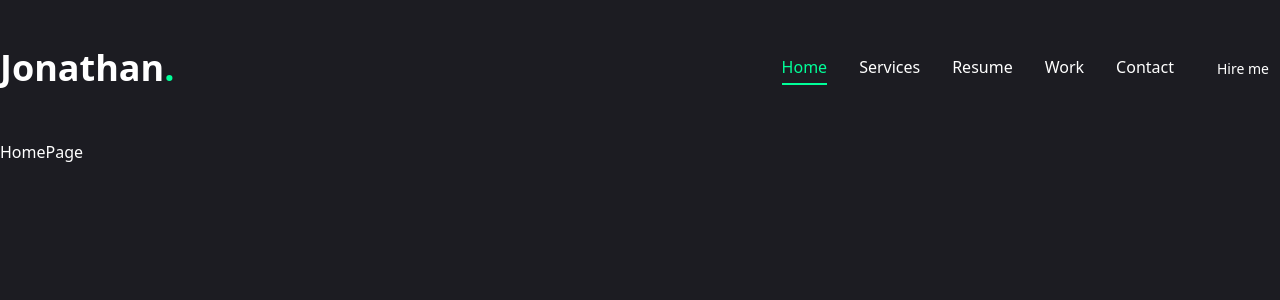
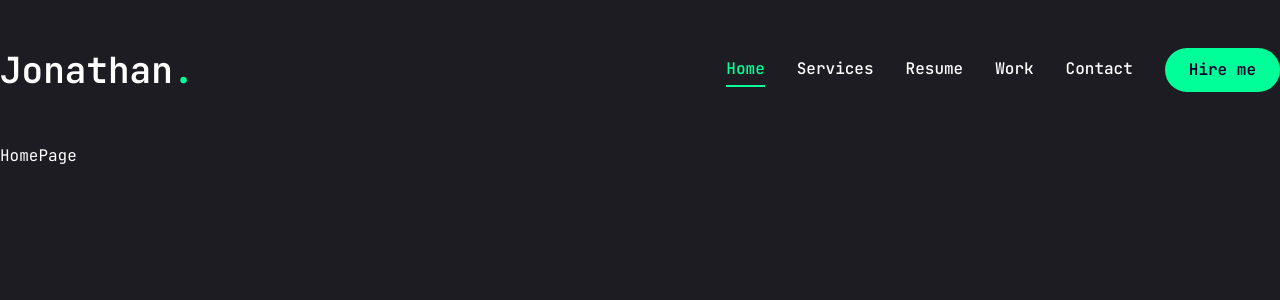
Before and after one commit to Dot010/personal-portfolio, a Next.js app: page / in a window 1280 px wide. Shown: the top 300 px of the page. Built offline with nearby package versions, Linux system fonts and the light colour scheme.

Commit message:
feat: enhance layout with mobile navigation and transition effects

```diff
--- a/app/layout.tsx
+++ b/app/layout.tsx
@@ -25,7 +25,7 @@ export default function RootLayout({
 }) {
   return (
     <html lang="en">
-      <body className={`${jetBrainsMono.variable} antialiased`}>
+      <body className={`${jetBrainsMono.className} antialiased`}>
         <Header />
         <StairTransition />
         <PageTransition>{children}</PageTransition>
--- a/components/Header.tsx
+++ b/components/Header.tsx
@@ -3,6 +3,7 @@ import { Button } from "./ui/button";
 
 // Components
 import Nav from "./Nav";
+import MobileNav from "./MobileNav";
 
 const Header = () => {
 
@@ -21,11 +22,13 @@ const Header = () => {
                 <div className="hidden xl:flex items-center gap-8">
                     <Nav />
                     <Link href={"/contact"}>
-                        <Button variant="ghost"> Hire me</Button>
+                        <Button> Hire me</Button>
                     </Link>
                 </div>
                 {/* {Mobile Nav} */}
-                <div className="xl:hidden"> mobile nav</div>
+                <div className="xl:hidden">
+                    <MobileNav />
+                </div>
             </div>
     </header>
     );
--- /dev/null
+++ b/components/MobileNav.tsx
@@ -0,0 +1,73 @@
+"use client";
+
+import { Sheet, SheetContent, SheetTrigger, SheetHeader, SheetTitle } from "@/components/ui/sheet";
+import { usePathname } from "next/navigation"
+import Link from "next/link";
+import { CiMenuFries } from 'react-icons/ci'
+import path from "path";
+import { VisuallyHidden } from '@radix-ui/react-visually-hidden';
+
+const links = [
+    {
+        name: 'home',
+        path: '/',
+    },
+        {
+        name: 'services',
+        path: '/services',
+    },
+            {
+        name: 'resume',
+        path: '/resume',
+    },
+                {
+        name: 'work',
+        path: '/work',
+    },
+                    {
+        name: 'contact',
+        path: '/contact',
+    },
+]
+    const MobileNav = () => {
+        const pathname = usePathname();
+        return (
+
+
+            <Sheet>
+                <SheetTrigger className="flex justify-center items-center">
+                    <CiMenuFries className="text-[32px] text-accent" />
+                </SheetTrigger>
+                <SheetContent className="flex flex-col">
+                    <VisuallyHidden>
+                        <SheetTitle>Menu</SheetTitle>
+                    </VisuallyHidden>
+
+                    <div className="mt-32 mb-40 text-center text-2xl">
+                    <Link href="/">
+                        <h1 className="text-4xl font-semibold">
+                        Jonathan<span
+                        className="text-accent">.</span></h1>
+                    </Link>
+                        </div>
+
+                    <nav className="flex flex-col justify-center items-center gap-8">
+                        {links.map((link, index) => {
+                            return (
+                                <Link
+                                href={link.path}
+                                key={index}
+                                className={`${link.path === pathname && "text-accent border-b-2 border-accent" }text-xl capitalize hover:text-accent transition-all`}
+                            >
+                                {link.name}
+                            </Link>
+
+                            );
+                        })}
+                    </nav>
+
+                </SheetContent>
+            </Sheet>
+        );
+};
+export default MobileNav;
--- a/components/Nav.tsx
+++ b/components/Nav.tsx
@@ -2,7 +2,6 @@
 
 import Link from "next/link";
 import { usePathname } from "next/navigation";
-import path from "path";
 
 const links = [
     {
--- a/components/StairTransition.tsx
+++ b/components/StairTransition.tsx
@@ -1,6 +1,6 @@
 "use client";
 
-import { AnimatePresence } from "framer-motion"
+import { AnimatePresence, motion } from "framer-motion"
 import { usePathname } from "next/navigation"
 
 // components
@@ -18,6 +18,13 @@ const StairTransition = () => {
                     pointer-events-none z-40 flex">
                         <Stairs />
                     </div>
+
+                    <motion.div className="h-screen w-screen fixed bg-primary top-0
+                    pointer-events-none" initial={{ opacity: 1 }} animate={{
+                            opacity: 0,
+                        transition:{delay: 1, duration: 0.4, ease: "easeInOut"},
+                        }}
+                     />
                 </div>
             </AnimatePresence>
 
--- a/components/ui/button.tsx
+++ b/components/ui/button.tsx
@@ -5,33 +5,25 @@ import { Slot } from "radix-ui"
 import { cn } from "@/lib/utils"
 
 const buttonVariants = cva(
-  "group/button inline-flex shrink-0 items-center justify-center rounded-lg border border-transparent bg-clip-padding text-sm font-medium whitespace-nowrap transition-all outline-none select-none focus-visible:border-ring focus-visible:ring-3 focus-visible:ring-ring/50 active:translate-y-px disabled:pointer-events-none disabled:opacity-50 aria-invalid:border-destructive aria-invalid:ring-3 aria-invalid:ring-destructive/20 dark:aria-invalid:border-destructive/50 dark:aria-invalid:ring-destructive/40 [&_svg]:pointer-events-none [&_svg]:shrink-0 [&_svg:not([class*='size-'])]:size-4",
+  "inline-flex items-center justify-center whitespace-nowrap rounded-full text-base font-semibold ring-offset-white transition-colors",
   {
     variants: {
       variant: {
-        default: "bg-primary text-primary-foreground [a]:hover:bg-primary/80",
+        default: "bg-accent text-primary hover:bg-accent-hover",
+        primary: "bg-primary text-white",
         outline:
-          "border-border bg-background hover:bg-muted hover:text-foreground aria-expanded:bg-muted aria-expanded:text-foreground dark:border-input dark:bg-input/30 dark:hover:bg-input/50",
-        secondary:
-          "bg-secondary text-secondary-foreground hover:bg-secondary/80 aria-expanded:bg-secondary aria-expanded:text-secondary-foreground",
-        ghost:
-          "hover:bg-muted hover:text-foreground aria-expanded:bg-muted aria-expanded:text-foreground dark:hover:bg-muted/50",
-        destructive:
-          "bg-destructive/10 text-destructive hover:bg-destructive/20 focus-visible:border-destructive/40 focus-visible:ring-destructive/20 dark:bg-destructive/20 dark:hover:bg-destructive/30 dark:focus-visible:ring-destructive/40",
-        link: "text-primary underline-offset-4 hover:underline",
+          "border border-accent bg-transparent text-accent hover: bg-accent hover:text-primary",
+        ghost: "bg-transparent hover:bg-accent/20 text-accent",
+
+
       },
       size: {
-        default:
-          "h-8 gap-1.5 px-2.5 has-data-[icon=inline-end]:pr-2 has-data-[icon=inline-start]:pl-2",
-        xs: "h-6 gap-1 rounded-[min(var(--radius-md),10px)] px-2 text-xs in-data-[slot=button-group]:rounded-lg has-data-[icon=inline-end]:pr-1.5 has-data-[icon=inline-start]:pl-1.5 [&_svg:not([class*='size-'])]:size-3",
-        sm: "h-7 gap-1 rounded-[min(var(--radius-md),12px)] px-2.5 text-[0.8rem] in-data-[slot=button-group]:rounded-lg has-data-[icon=inline-end]:pr-1.5 has-data-[icon=inline-start]:pl-1.5 [&_svg:not([class*='size-'])]:size-3.5",
-        lg: "h-9 gap-1.5 px-2.5 has-data-[icon=inline-end]:pr-3 has-data-[icon=inline-start]:pl-3",
-        icon: "size-8",
-        "icon-xs":
-          "size-6 rounded-[min(var(--radius-md),10px)] in-data-[slot=button-group]:rounded-lg [&_svg:not([class*='size-'])]:size-3",
-        "icon-sm":
-          "size-7 rounded-[min(var(--radius-md),12px)] in-data-[slot=button-group]:rounded-lg",
-        "icon-lg": "size-9",
+        default: "h-[44px] px-6",
+        md: "h-[48px] px-6",
+        lg: "h-[56px] px-8 text-sm uppercase tracking-[2px]",
+        icon: "h-10 w-10 p-0",
+
+
       },
     },
     defaultVariants: {
--- a/components/ui/sheet.tsx
+++ b/components/ui/sheet.tsx
@@ -5,7 +5,10 @@ import { Dialog as SheetPrimitive } from "radix-ui"
 
 import { cn } from "@/lib/utils"
 import { Button } from "@/components/ui/button"
-import { XIcon } from "lucide-react"
+
+import { IoMdClose } from "react-icons/io"
+
+
 
 function Sheet({ ...props }: React.ComponentProps<typeof SheetPrimitive.Root>) {
   return <SheetPrimitive.Root data-slot="sheet" {...props} />
@@ -62,20 +65,22 @@ function SheetContent({
         data-slot="sheet-content"
         data-side={side}
         className={cn(
-          "fixed z-50 flex flex-col gap-4 bg-background bg-clip-padding text-sm shadow-lg transition duration-200 ease-in-out data-[side=bottom]:inset-x-0 data-[side=bottom]:bottom-0 data-[side=bottom]:h-auto data-[side=bottom]:border-t data-[side=left]:inset-y-0 data-[side=left]:left-0 data-[side=left]:h-full data-[side=left]:w-3/4 data-[side=left]:border-r data-[side=right]:inset-y-0 data-[side=right]:right-0 data-[side=right]:h-full data-[side=right]:w-3/4 data-[side=right]:border-l data-[side=top]:inset-x-0 data-[side=top]:top-0 data-[side=top]:h-auto data-[side=top]:border-b data-[side=left]:sm:max-w-sm data-[side=right]:sm:max-w-sm data-open:animate-in data-open:fade-in-0 data-[side=bottom]:data-open:slide-in-from-bottom-10 data-[side=left]:data-open:slide-in-from-left-10 data-[side=right]:data-open:slide-in-from-right-10 data-[side=top]:data-open:slide-in-from-top-10 data-closed:animate-out data-closed:fade-out-0 data-[side=bottom]:data-closed:slide-out-to-bottom-10 data-[side=left]:data-closed:slide-out-to-left-10 data-[side=right]:data-closed:slide-out-to-right-10 data-[side=top]:data-closed:slide-out-to-top-10",
+          "fixed z-50 flex flex-col gap-4 bg-background bg-clip-padding text-sm shadow-lg transition duration-200 ease-in-out data-[side=bottom]:inset-x-0 data-[side=bottom]:bottom-0 data-[side=bottom]:h-auto data-[side=bottom]:border-0 data-[side=left]:inset-y-0 data-[side=left]:left-0 data-[side=left]:h-full data-[side=left]:w-3/4 data-[side=left]:border-0 data-[side=right]:inset-y-0 data-[side=right]:right-0 data-[side=right]:h-full data-[side=right]:w-3/4 data-[side=right]:border-0 data-[side=top]:inset-x-0 data-[side=top]:top-0 data-[side=top]:h-auto data-[side=top]:border-0 data-[side=left]:sm:max-w-sm data-[side=right]:sm:max-w-sm data-open:animate-in data-open:fade-in-0 data-[side=bottom]:data-open:slide-in-from-bottom-10 data-[side=left]:data-open:slide-in-from-left-10 data-[side=right]:data-open:slide-in-from-right-10 data-[side=top]:data-open:slide-in-from-top-10 data-closed:animate-out data-closed:fade-out-0 data-[side=bottom]:data-closed:slide-out-to-bottom-10 data-[side=left]:data-closed:slide-out-to-left-10 data-[side=right]:data-closed:slide-out-to-right-10 data-[side=top]:data-closed:slide-out-to-top-10",
           className
         )}
         {...props}
       >
         {children}
         {showCloseButton && (
-          <SheetPrimitive.Close data-slot="sheet-close" asChild>
+          <SheetPrimitive.Close className="absolute right-8 top-8 transition-opacity outline-none"
+            data-slot="sheet-close" asChild>
             <Button
               variant="ghost"
               className="absolute top-3 right-3"
-              size="icon-sm"
+              size="icon"
             >
-              <XIcon
+              <IoMdClose className=" text-2xl text-accent"
+
               />
               <span className="sr-only">Close</span>
             </Button>
--- a/package.json
+++ b/package.json
@@ -9,6 +9,7 @@
     "lint": "eslint"
   },
   "dependencies": {
+    "@radix-ui/react-visually-hidden": "^1.2.4",
     "class-variance-authority": "^0.7.1",
     "clsx": "^2.1.1",
     "framer-motion": "^12.37.0",
@@ -17,6 +18,7 @@
     "radix-ui": "^1.4.3",
     "react": "19.2.3",
     "react-dom": "19.2.3",
+    "react-icons": "^5.6.0",
     "shadcn": "^4.0.8",
     "tailwind-merge": "^3.5.0",
     "tw-animate-css": "^1.4.0"
--- a/tailwind.config.ts
+++ b/tailwind.config.ts
@@ -14,7 +14,9 @@ const config: Config = {
     },
     extend: {
       fontFamily: {
-        primary: ["JetBrains Mono", "monospace"],
+      fontFamily: {
+      mono: ["var(--font-jetbrains-mono)", "monospace"],
+}
       },
       colors: {
         background: "#1c1c22",
```
Also changed, not shown: 1 other file (tests, documents, lock files or other folders).
